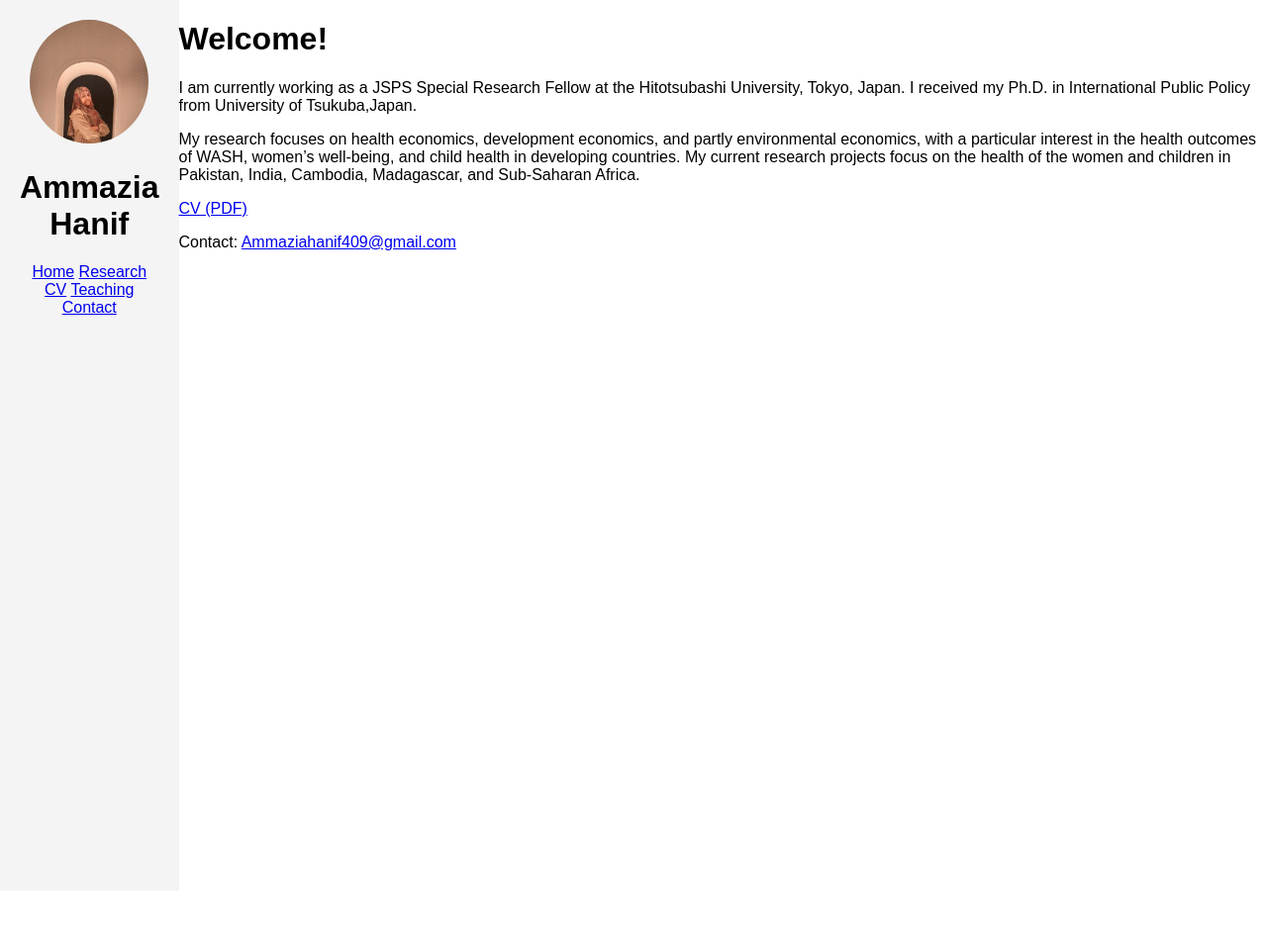
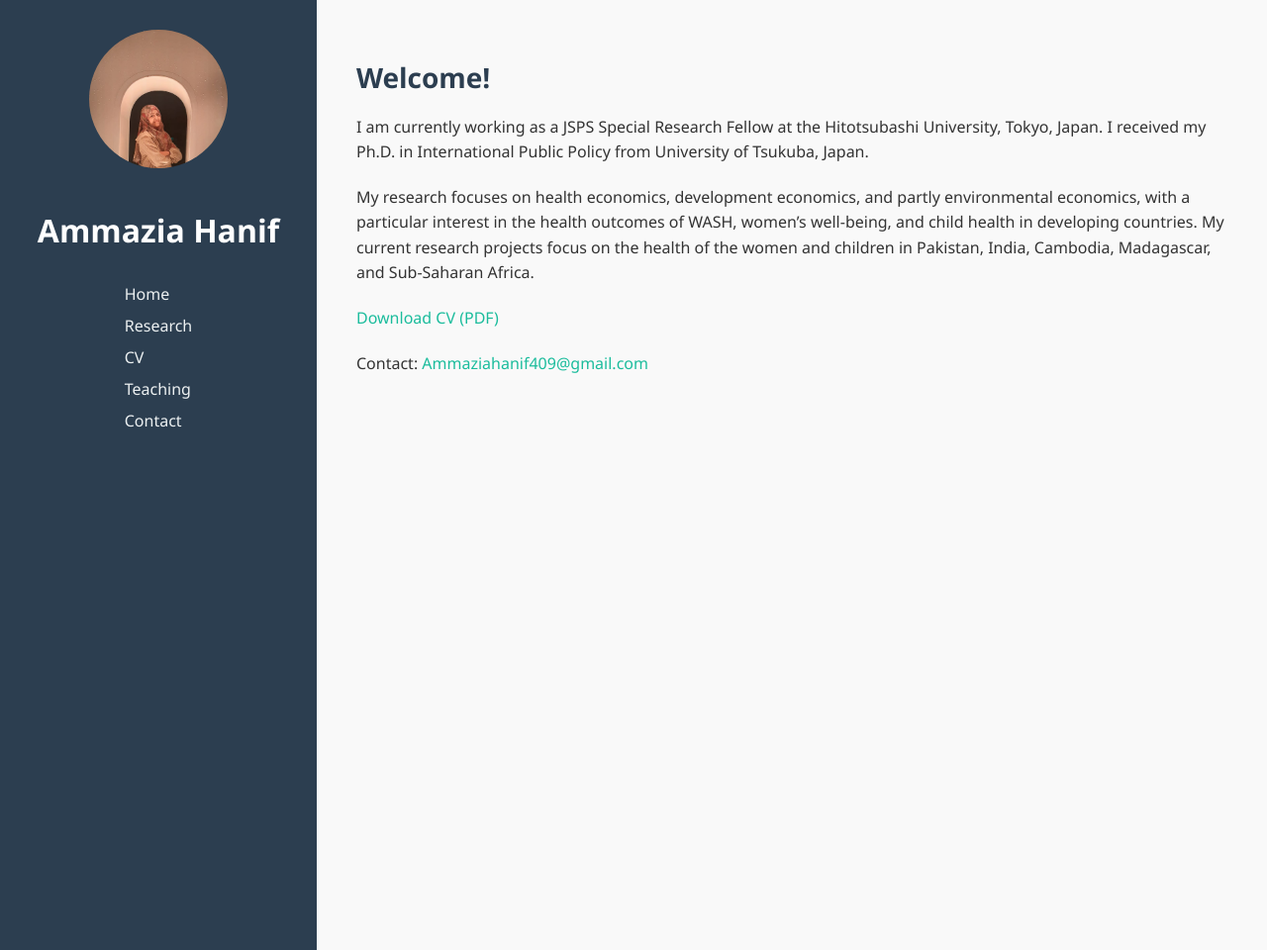
Before and after one commit to s2230029/Research-profile, a Jekyll site: the page index.html, which Jekyll copies as it is, in a window 1280 px wide. Shown: the whole page at 99% size. Built offline with Jekyll 4.4.1, drawn with Linux system fonts in a browser that asks for light colours; before the commit the page ends 900 px from its top, so only the background shows below that.

Commit message:
Update index.html

```diff
--- a/index.html
+++ b/index.html
@@ -6,27 +6,59 @@
   <title>Ammazia Hanif</title>
   <style>
     body {
-      font-family: Arial, sans-serif;
       margin: 0;
+      font-family: 'Segoe UI', Tahoma, Geneva, Verdana, sans-serif;
       display: flex;
+      background-color: #f9f9f9;
+      color: #333;
+    }
+    .sidebar {
+      width: 280px;
+      background-color: #2c3e50;
+      color: white;
+      padding: 30px 20px;
+      display: flex;
+      flex-direction: column;
+      align-items: center;
       min-height: 100vh;
     }
-    .sidebar {
-      width: 250px;
-      background: #f4f4f4;
-      padding: 20px;
-      text-align: center;
+    .sidebar img {
+      width: 140px;
+      height: 140px;
+      border-radius: 50%;
+      object-fit: cover;
+      margin-bottom: 20px;
+      margin-bottom: 20px;
     }
-    .sidebar img {
-      width: 120px;
-      border-radius: 50%;
+    .sidebar nav a {
+      color: #ecf0f1;
+      text-decoration: none;
+      margin: 10px 0;
+      font-size: 16px;
+      display: block;
+      transition: color 0.3s;
+    }
+    .sidebar nav a:hover {
+      color: #1abc9c;
     }
     .main {
-         nav a {
-      display: block;
-      margin: 10px 0;
+      flex: 1;
+      padding: 40px;
+    }
+    .main h1 {
+      font-size: 28px;
+      color: #2c3e50;
+    }
+    .main p {
+      line-height: 1.6;
+      margin-bottom: 20px;
+    }
+    .main a {
+      color: #1abc9c;
       text-decoration: none;
-      color: #333;
+    }
+    .main a:hover {
+      text-decoration: underline;
     }
   </style>
 </head>
@@ -44,9 +76,10 @@
   </div>
   <div class="main">
     <h1>Welcome!</h1>
-    <p>I am currently working as a JSPS Special Research Fellow at the Hitotsubashi University, Tokyo, Japan. I received my Ph.D. in International Public Policy from University of Tsukuba,Japan.</p>
+    <p>I am currently working as a JSPS Special Research Fellow at the Hitotsubashi University, Tokyo, Japan. I received my Ph.D. in International Public Policy from University of Tsukuba, Japan.</p>
     <p>My research focuses on health economics, development economics, and partly environmental economics, with a particular interest in the health outcomes of WASH, women’s well-being, and child health in developing countries. My current research projects focus on the health of the women and children in Pakistan, India, Cambodia, Madagascar, and Sub-Saharan Africa.</p>
-    <p><a href="Ammazia_CV.pdf" target="_blank">CV (PDF)</a></p>
+    <p><a href="Ammazia_CV.pdf" target="_blank">Download CV (PDF)</a></p>
     <p>Contact: <a href="mailto:Ammaziahanif409@gmail.com">Ammaziahanif409@gmail.com</a></p>
+  </div>
 </body>
 </html>
```
